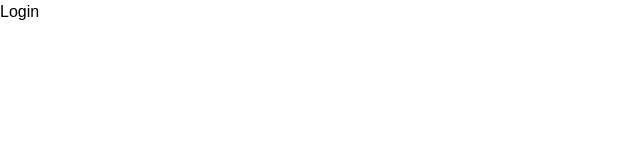
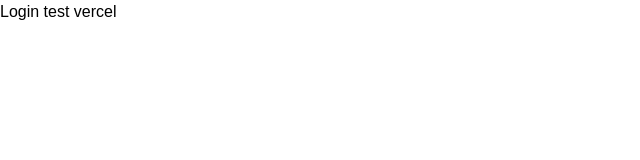
Before and after one commit to dannymhmdi/Learn-nextjs, a Next.js app: page /login in a window 1280 px wide. Shown: the top 160 px of the page, without its empty margins (0-640 px from the left). Built offline with nearby package versions, Linux system fonts and the light colour scheme; a web font is replaced by a local one.

Commit message:
login changed

```diff
--- a/app/login/page.jsx
+++ b/app/login/page.jsx
@@ -2,7 +2,7 @@
 
 const Login = () => {
   return (
-    <div>Login</div>
+    <div>Login test vercel</div>
   )
 }
 
```
